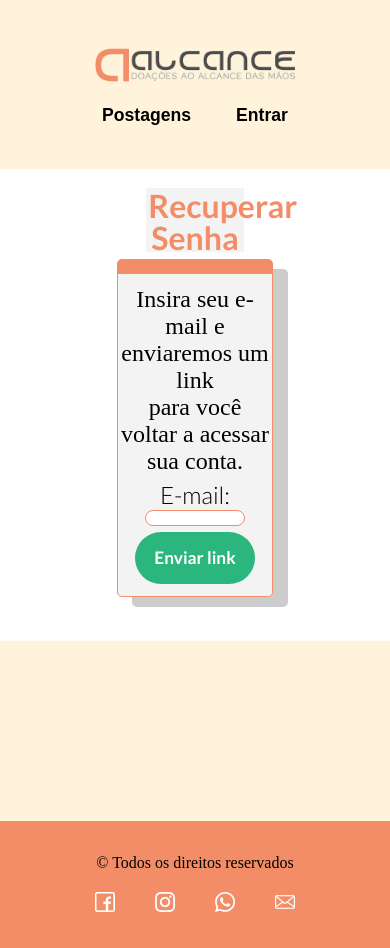
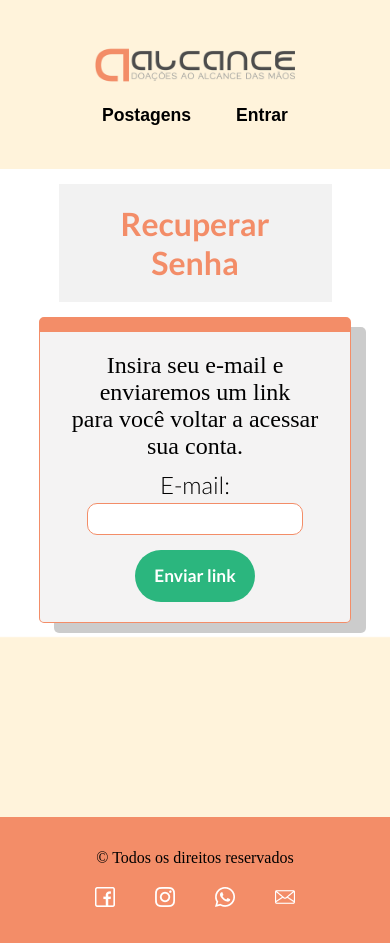
Before and after one commit to Shidoshi93/projeto-integrador, a React (Create React App) app: page /newpassword in a window 390 px wide. Built offline with nearby package versions, Linux system fonts and the light colour scheme.

Commit message:
Adiciona media queries pra página de alteração de senha

```diff
--- a/src/pages/password/newpassword.js
+++ b/src/pages/password/newpassword.js
@@ -9,6 +9,8 @@ import {
     Input,
     P
 } from './newpasswordStyle'
+
+import {Titulo} from '../../styles/titleStyle';
 
 import {
     BtnSend,
@@ -28,9 +30,8 @@ function Recadastro() {
     return (
         <MotherBox>
 
-            <ContainerTitle>
-                <Title>Recuperar Senha</Title>
-            </ContainerTitle>
+            <Titulo>Recuperar Senha</Titulo>
+
                 <FormDataContainer>
                 <P>Insira seu e-mail e enviaremos um link <br></br> para você voltar a acessar sua conta.</P>
                     <Label>E-mail: </Label>
--- a/src/pages/password/newpasswordStyle.js
+++ b/src/pages/password/newpasswordStyle.js
@@ -32,8 +32,8 @@ export const Title = styled.h1`
 `
 export const FormDataContainer = styled.div`
     text-align: center;
-    padding: 3% 0;
-    width: 40vw;
+    padding: 20px;
+    width: 45vw;
     display:flex;
     flex-direction: column;
     align-items: center;
@@ -43,6 +43,10 @@ export const FormDataContainer = styled.div`
     box-shadow: 15px 10px 0 rgba(0, 0, 0, 0.2);
     border-radius: 5px;
     margin: 2% auto;
+
+    @media(max-width: 920px) {
+        width: 80%;
+    }
 `
 export const Label = styled.label`
     font-family: Lato;
@@ -58,7 +62,7 @@ export const Input = styled.input`
     background-color: #FFFFFF;
     border: 1px solid #F38D68;
     border-radius: 10px;
-    padding: 2%;
+    padding: 15px;
     box-sizing: border-box;
     font-family: Lato;
     font-style: normal;
@@ -67,6 +71,11 @@ export const Input = styled.input`
     line-height: 1rem;
     margin-bottom: 4%;
 
+    @media (max-width: 420px) {
+        width: 80%;
+        margin-bottom: 15px;
+    }
+
   `
 export const P = styled.p`
     text-align: center;
```
